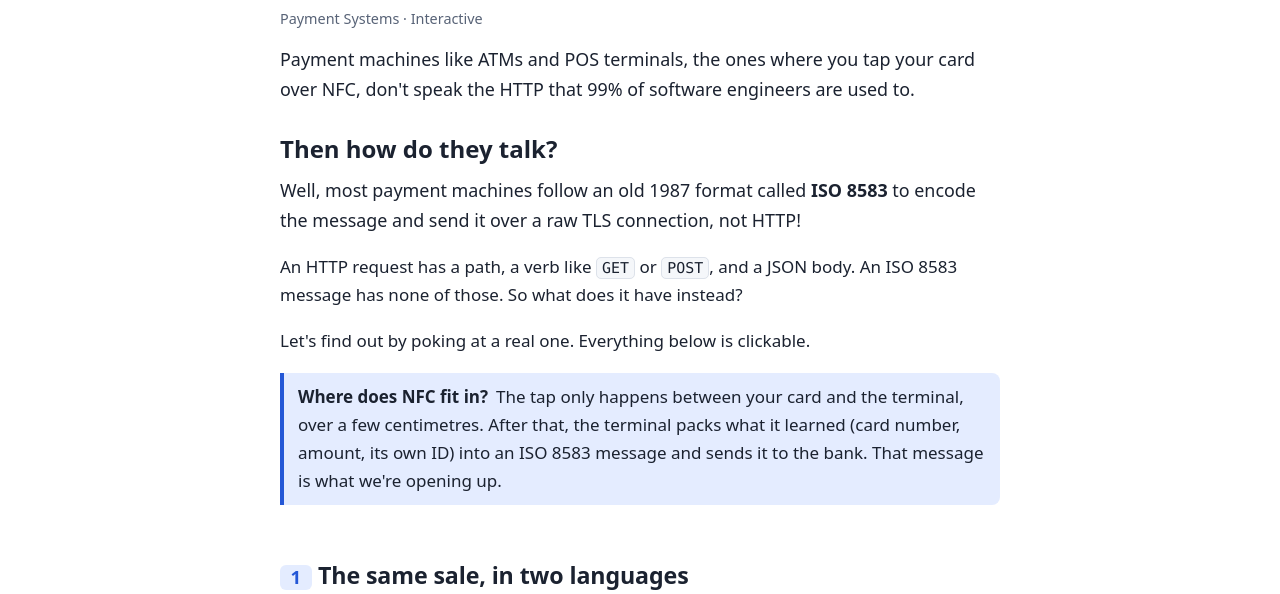
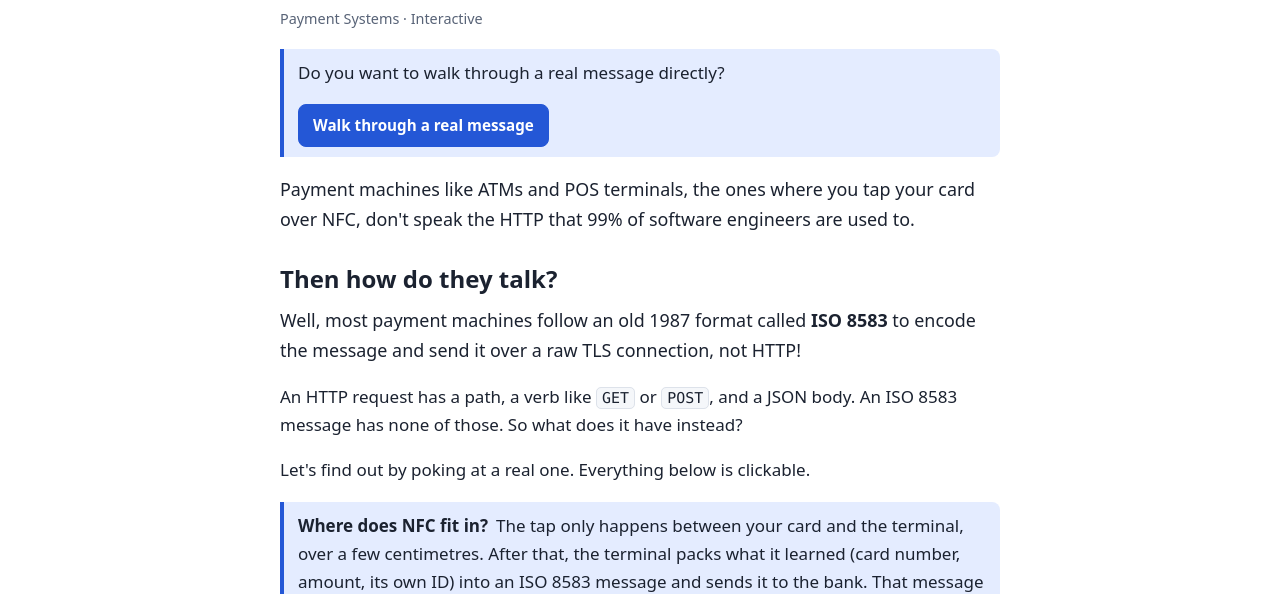
Before and after one commit to sayeed1999/sayeed1999.github.io, a plain HTML site: page blog/language-of-payment-systems-iso8583/iso8583-article.html in a window 1280 px wide. Shown: the part 208-802 px from the top of the page. Drawn offline with Linux system fonts and the light colour scheme.

Commit message:
add walkthrough real message directly option

```diff
--- a/blog/language-of-payment-systems-iso8583/iso8583-article.html
+++ b/blog/language-of-payment-systems-iso8583/iso8583-article.html
@@ -54,6 +54,7 @@ body{margin:0;background:#fff}
 .iso8583 *,.iso8583 *::before,.iso8583 *::after{box-sizing:border-box}
 .iso8583 h1{font-size:2rem;line-height:1.2;margin:0 0 .35em;letter-spacing:-.01em;font-weight:700;text-transform:none;color:var(--fg)}
 .iso8583 h2{font-size:1.45rem;line-height:1.3;margin:2.4em 0 .5em;letter-spacing:-.005em;font-weight:700;text-transform:none;color:var(--fg)}
+.iso8583 #walkthrough{scroll-margin-top:76px}
 .iso8583 h3{font-size:1.1rem;margin:1.6em 0 .4em;font-weight:600;letter-spacing:0;text-transform:none;color:var(--fg)}
 .iso8583 .back{margin:0 0 1em;font-weight:600}
 .iso8583 .back a{color:var(--accent)}
@@ -171,6 +172,11 @@ body{margin:0;background:#fff}
 <h1>Language of payment systems:<br>ISO 8583 protocol</h1>
 <p class="small">Payment Systems · Interactive</p>
 
+<div class="note">
+  <p>Do you want to walk through a real message directly?</p>
+  <a class="btn primary" href="#walkthrough">Walk through a real message</a>
+</div>
+
 <p class="lead">Payment machines like ATMs and POS terminals, the ones where you tap your card over NFC, don't speak the HTTP that 99% of software engineers are used to.</p>
 
 <p class="big">Then how do they talk?</p>
@@ -252,7 +258,7 @@ body{margin:0;background:#fff}
 <p>In a real log you'll see something like <code>703C468008C09000</code>. The terminal never sent those characters. It sent 8 raw bytes, and the logging tool printed each byte as a pair of hex digits.</p>
 
 <!-- ============ 4 ============ -->
-<h2><span class="num">4</span>Walk through a real message</h2>
+<h2 id="walkthrough"><span class="num">4</span>Walk through a real message</h2>
 <p>This is what a terminal sends for a 150.00 sale, as it appears in a log: one long string, with no separators. The message does not mark its own boundaries. Both sides know the rules, so we read it <strong>left to right</strong>: finish one piece, and it tells us where the next one starts.</p>
 <p>Press <strong>Start</strong>, then <strong>Next piece</strong>. You can also click any piece you've already passed.</p>
 
```
